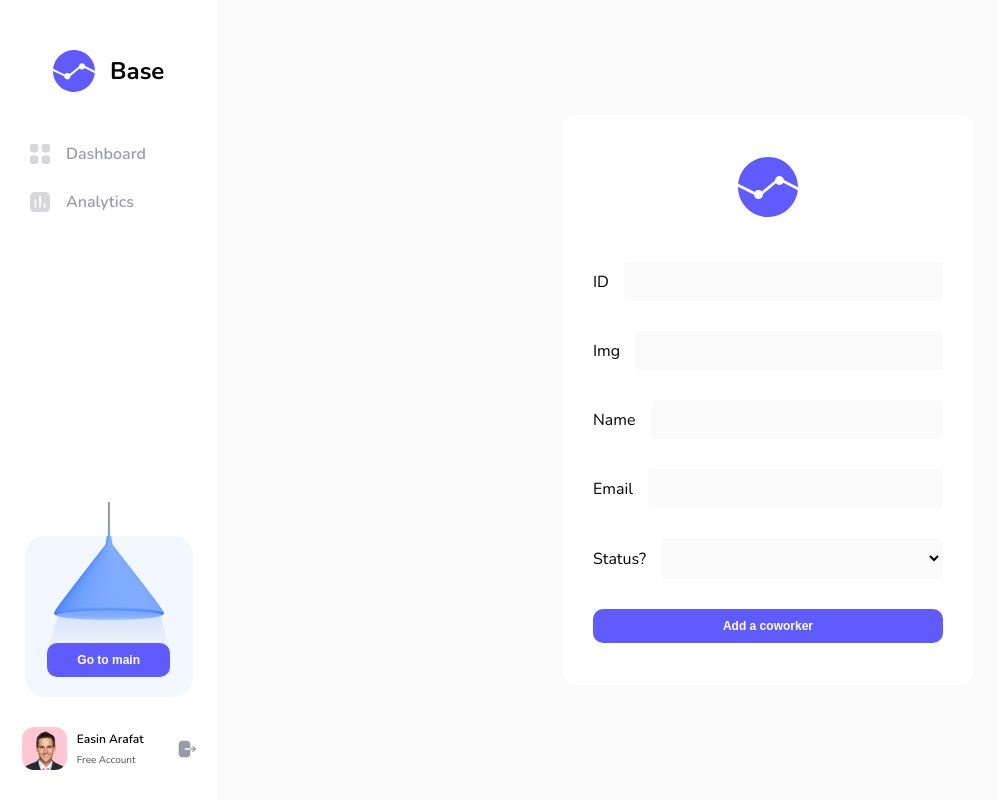
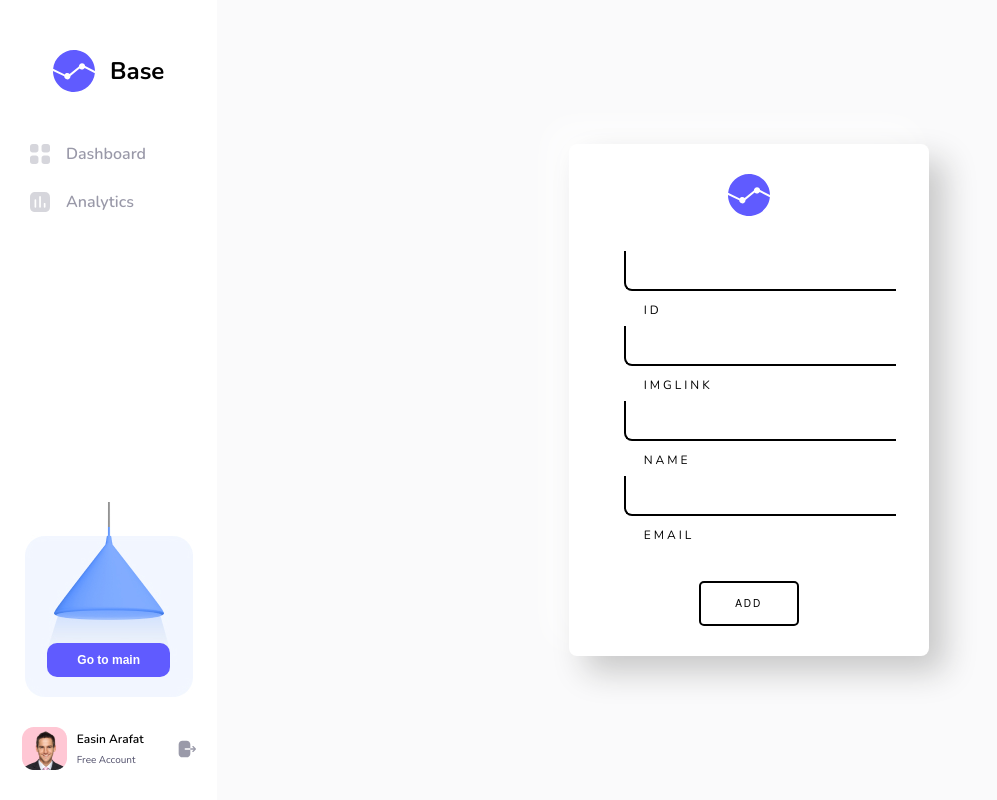
Before and after one commit to Juliya2323/CRM-Vue, a Vue app: page /add in a window 1280 px wide. Shown: the whole page, without its empty margins (0-997 px from the left). Built offline with nearby package versions, Linux system fonts and the light colour scheme.

Commit message:
replaced "add" card

```diff
--- a/src/components/analytics/AddCoworker.vue
+++ b/src/components/analytics/AddCoworker.vue
@@ -1,29 +1,24 @@
 <template lang="pug">
 .add_dialog(v-if="inputIsInvalid")
-        p Unfortunately, at least one input value is invalid.
-        p Please check all inputs and make sure you enter at least a few characters into each input field.
-        base-button(@click="confirmError") Okay
+  p Unfortunately, at least one input value is invalid.
+  p Please check all inputs and make sure you enter at least a few characters into each input field.
+  base-button(@click="confirmError") Okay
 form.add_form(@submit.prevent="submitForm")
-    img.add_form_img(:src='logo')
-    .form-control
-        label(for="id") ID
-        input#id(type="text" v-model="enteredId")
-    .form-control
-        label(for="img") Img
-        input#img(type="text" v-model="enteredImg")
-    .form-control
-        label(for="name") Name
-        input#name(type="text" v-model="enteredName")
-    .form-control
-        label(for="email") Email
-        input#email(type="email" v-model="enteredEmail")
-    .form-control
-        label(for="status") Status?
-        select#tsatus(name="status" v-model="enteredStatus")
-          option(value="Complete") Complete
-          option(value="Pending") Pending
-          option(value="Cancel") Cancel
-    base-button.add_button(type="submit") Add a coworker
+  .card
+    img(:src='logo')
+    .inputBox
+      input(type="text" required="required" v-model="enteredId")
+      span.user Id
+    .inputBox
+      input(type="text" required="required" v-model="enteredImg")
+      span.user ImgLink
+    .inputBox
+      input(type="text" required="required" v-model="enteredName")
+      span.user Name
+    .inputBox
+      input(type="email" required="required" v-model="enteredEmail")
+      span Email
+    button.enter(type="submit") Add
 </template>
 
 <script setup>
@@ -40,17 +35,16 @@ const enteredId = ref("");
 const enteredImg = ref("");
 const enteredName = ref("");
 const enteredEmail = ref("");
-const enteredStatus = ref("");
 const inputIsInvalid = ref(false);
 
 function submitForm() {
+  console.log(inputIsInvalid.value);
   if (
     enteredId.value.trim() === "" ||
     enteredImg.value.trim() === "" ||
     enteredName.value.trim() === "" ||
     enteredEmail.value.trim() === "" ||
-    !enteredEmail.value.includes("@") ||
-    enteredStatus.value.trim() === ""
+    !enteredEmail.value.includes("@")
   ) {
     inputIsInvalid.value = true;
     return;
@@ -60,8 +54,7 @@ function submitForm() {
     enteredId.value,
     enteredImg.value,
     enteredName.value,
-    enteredEmail.value,
-    enteredStatus.value
+    enteredEmail.value
   );
 
   router.push({ path: "analytics" });
@@ -73,90 +66,157 @@ function confirmError() {
 </script>
 
 <style lang="scss">
-.add_form {
-  position: relative;
-  display: flex;
-  flex-direction: column;
-  gap: 30px;
-  margin: 9% 27%;
-  padding: 40px 30px;
-  background-color: #fff;
-  justify-content: center;
-  align-items: space-between;
-  border-radius: 15px;
-
-  @media screen and (max-width: 1200px) {
-    margin: 11% auto;
-  }
-
-  @media screen and (max-width: 646px) {
-    margin: 13% 20%;
-  }
-
-  @media screen and (max-width: 580px) {
-    margin: 13% 10%;
-  }
-
-  @media screen and (max-width: 520px) {
-    margin: 16% 40px;
-    font-size: 14px;
-  }
-
-  @media screen and (max-width: 460px) {
-    margin: 16% 20px;
-  }
-
-  @media screen and (max-width: 400px) {
-    padding: 20px 15px;
-    margin: 15% 15px;
-  }
-
-  &_img {
-    width: 60px;
-    height: 60px;
-    margin: 0 auto;
-    padding-bottom: 15px;
-  }
-
-  .form-control {
-    display: flex;
-    width: 350px;
-    justify-content: left;
-    gap: 15px;
-    align-items: center;
-
-    @media screen and (max-width: 720px) {
-      width: 250px;
-    }
-
-    @media screen and (max-width: 460px) {
-      width: 210px;
-    }
-  }
-
-  input,
-  select {
-    padding: 11px;
-    background-color: #fafafb;
-    border: 1px solid transparent;
-    border-radius: 5px;
-    width: 100%;
-  }
-}
-
 .add_dialog {
   position: absolute;
   top: 0;
   left: 0;
   height: 100vh;
   width: 100%;
-  background-color: rgba(0, 0, 0, 0.75);
+  background-color: rgba(13, 11, 11, 0.75);
   z-index: 20;
-  color: white;
   display: flex;
   flex-direction: column;
+  justify-content: flex-start;
+  align-items: center;
+  padding-top: 30px;
+}
+
+.add_form {
+  width: 100%;
+  height: 100vh;
+  display: flex;
   justify-content: center;
   align-items: center;
-  font-size: 20px;
+  position: relative;
+}
+
+.singup {
+  color: #000;
+  text-transform: uppercase;
+  letter-spacing: 2px;
+  display: block;
+  font-weight: bold;
+  font-size: x-large;
+  margin-top: 1.5em;
+}
+
+.card {
+  display: flex;
+  justify-content: center;
+  align-items: center;
+  min-height: 350px;
+  width: 300px;
+  flex-direction: column;
+  gap: 35px;
+  border-radius: 15px;
+  background: var(--white);
+  box-shadow: 16px 16px 32px #c8c8c8,
+        -16px -16px 32px #fefefe;
+  border-radius: 8px;
+  padding: 30px;
+
+  @media screen and (max-width: 480px) {
+    width: 250px;
+    padding: 10px;
+  }
+
+  @media screen and (max-width: 400px) {
+    width: 220px;
+  }
+}
+
+.inputBox,
+.inputBox1 {
+  position: relative;
+  width: 250px;
+
+  @media screen and (max-width: 480px) {
+    width: 200px;
+  }
+
+  @media screen and (max-width: 400px) {
+    width: 170px;
+  }
+}
+
+.inputBox input,
+.inputBox1 input {
+  width: 100%;
+  padding: 10px;
+  outline: none;
+  border: none;
+  color: #000;
+  font-size: 1em;
+  background: transparent;
+  border-left: 2px solid #000;
+  border-bottom: 2px solid #000;
+  transition: 0.1s;
+  border-bottom-left-radius: 8px;
+}
+
+.inputBox span,
+.inputBox1 span {
+  margin-top: 5px;
+  position: absolute;
+  left: 0;
+  transform: translateY(-4px);
+  margin-left: 10px;
+  padding: 10px;
+  pointer-events: none;
+  font-size: 12px;
+  color: #000;
+  text-transform: uppercase;
+  transition: 0.5s;
+  letter-spacing: 3px;
+  border-radius: 8px;
+}
+
+.inputBox input:valid~span,
+.inputBox input:focus~span {
+  transform: translateX(113px) translateY(-15px);
+  font-size: 0.8em;
+  padding: 5px 10px;
+  background: #000;
+  letter-spacing: 0.2em;
+  color: #fff;
+  border: 2px;
+}
+
+.inputBox1 input:valid~span,
+.inputBox1 input:focus~span {
+  transform: translateX(156px) translateY(-15px);
+  font-size: 0.8em;
+  padding: 5px 10px;
+  background: #000;
+  letter-spacing: 0.2em;
+  color: #fff;
+  border: 2px;
+}
+
+.inputBox input:valid,
+.inputBox input:focus,
+.inputBox1 input:valid,
+.inputBox1 input:focus {
+  border: 2px solid #000;
+  border-radius: 8px;
+}
+
+.enter {
+  height: 45px;
+  width: 100px;
+  border-radius: 5px;
+  border: 2px solid #000;
+  cursor: pointer;
+  background-color: transparent;
+  transition: 0.5s;
+  text-transform: uppercase;
+  font-size: 10px;
+  letter-spacing: 2px;
+  margin-top: 30px;
+}
+
+.enter:hover {
+  background-color: rgb(0, 0, 0);
+  color: white;
 }
 </style>
--- a/src/store/analytics.js
+++ b/src/store/analytics.js
@@ -75,14 +75,14 @@ export const useAnalyticsStore = defineStore("analytics", {
           date: new Date(2023, 6, 26).toLocaleDateString(),
           status: "Complete",
         },
-        /* {
+        {
           id: "785",
           img: "../../../src/assets/images/coworkers/6.png",
           name: "Jhon Deo",
           email: "jhondeo32@gmail.com",
           date: new Date(1993, 6, 28).toLocaleDateString(),
           status: "Pending",
-        }, */
+        },
       ],
       coworkerIsSelected: false,
       selectedItem: null,
@@ -93,6 +93,7 @@ export const useAnalyticsStore = defineStore("analytics", {
         date: null,
         status: null,
       },
+      statuses: ['Complete', 'Pending', 'Cancel'],
     };
   },
   getters: {
@@ -112,7 +113,7 @@ export const useAnalyticsStore = defineStore("analytics", {
       }
 
       return coworkers;
-    },
+    }
   },
   actions: {
     deleteItem(id) {
@@ -124,6 +125,10 @@ export const useAnalyticsStore = defineStore("analytics", {
     setFiltration(filterOptions) {
       this.filtrations[filterOptions.name.toLowerCase()] = filterOptions.mode;
     },
+    arrayRandElement(arr) {
+      var rand = Math.floor(Math.random() * arr.length);
+      return arr[rand];
+    },
     addCoworker(id, img, name, email, status) {
       const newCoworker = {
         id: id,
@@ -131,11 +136,11 @@ export const useAnalyticsStore = defineStore("analytics", {
         name: name,
         email: email,
         date: new Date().toLocaleDateString(),
-        status: status,
+        status: this.arrayRandElement(this.statuses),
       };
 
       this.coworkers.push(newCoworker);
-      console.log("added!");
-    },
+      console.log(newCoworker);
+    }
   },
 });
```
